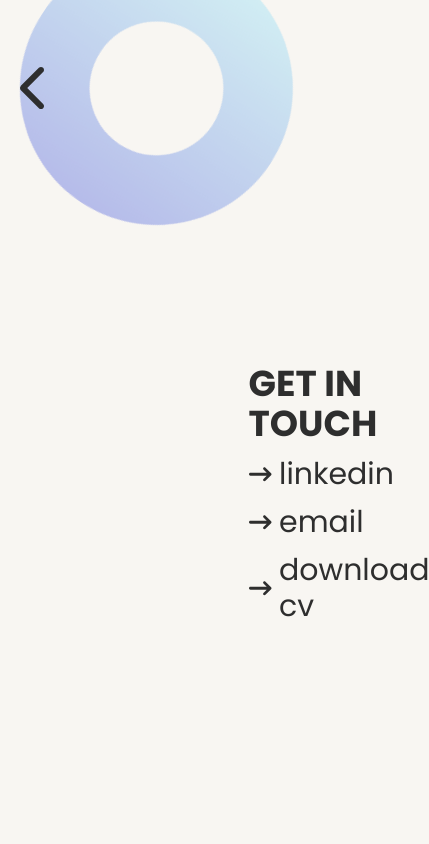
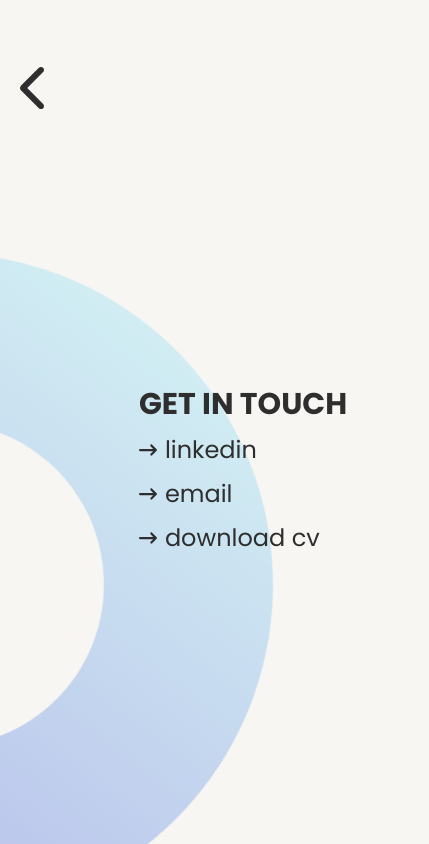
Before and after one commit to robinesp/personal-page, a Next.js app: page /contact in a window 390 px wide. Shown: the whole page, 429 px wide, since content can reach past the window. Built offline with nearby package versions, Linux system fonts and the light colour scheme.

Commit message:
contact page mobile

```diff
--- a/src/app/(pages)/contact/page.tsx
+++ b/src/app/(pages)/contact/page.tsx
@@ -36,7 +36,7 @@ export default function Contact() {
   return (
     <div className="w-[100%] h-[100vh] flex justify-center items-center">
       <animated.div
-        className="fixed top-[-3rem] lg:top-[4rem] left-[5%] z-[-1] w-[70%] lg:w-[70%]"
+        className="fixed top-[30vh] lg:top-[4rem] left-[-100%] lg:left-[5%] z-[-1] w-[170%] lg:w-[70%]"
         style={{ ...shapeInStyle, ...shapeRotateStyle }}
       >
         <Image
@@ -47,9 +47,9 @@ export default function Contact() {
           height={1500}
         />
       </animated.div>
-      <div className="text-3xl flex flex-col justify-center items-start gap-3 pl-72 pt-36">
+      <div className="text-2xl lg:text-3xl flex flex-col justify-center items-start gap-3 pl-24 pt-24 lg:pl-72 lg:pt-36">
         <animated.span
-          className="uppercase text-4xl font-bold"
+          className="uppercase text-3xl lg:text-4xl font-bold"
           style={trail[3]}
         >
           Get in touch
```
